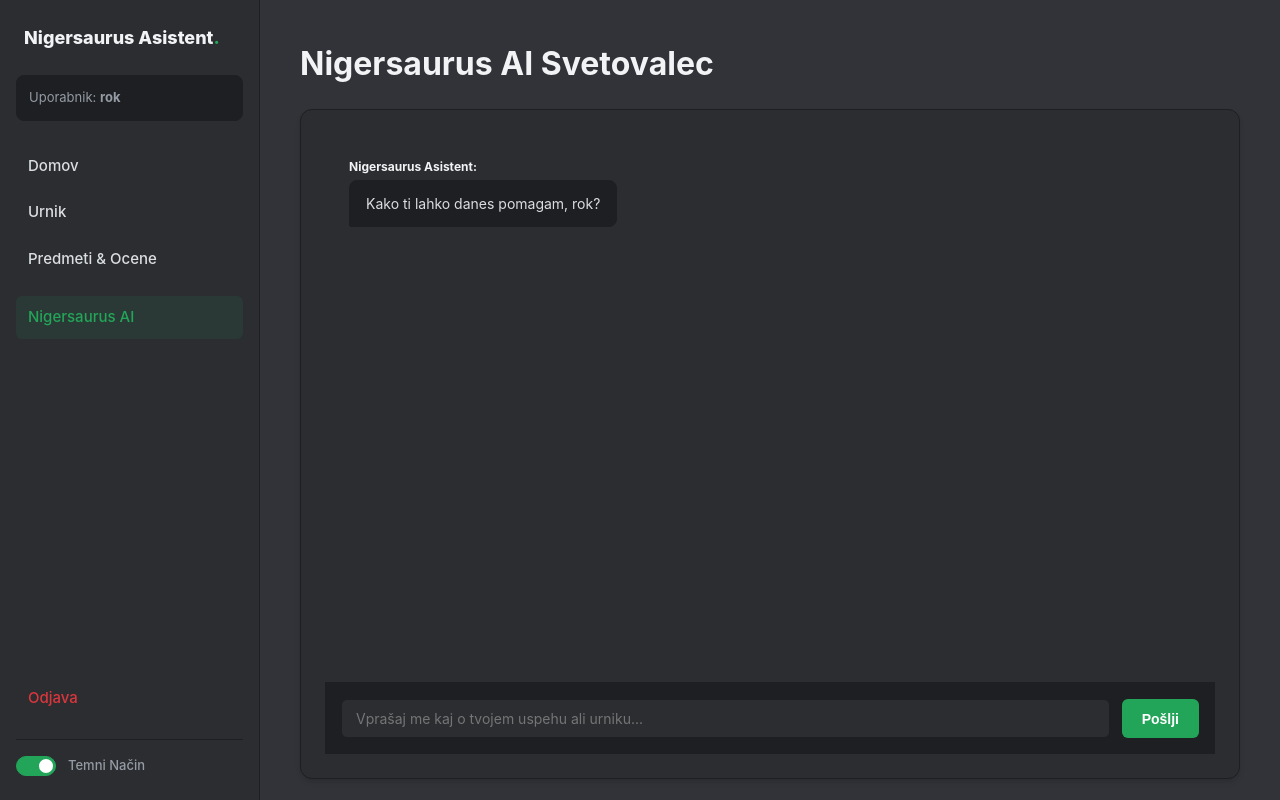
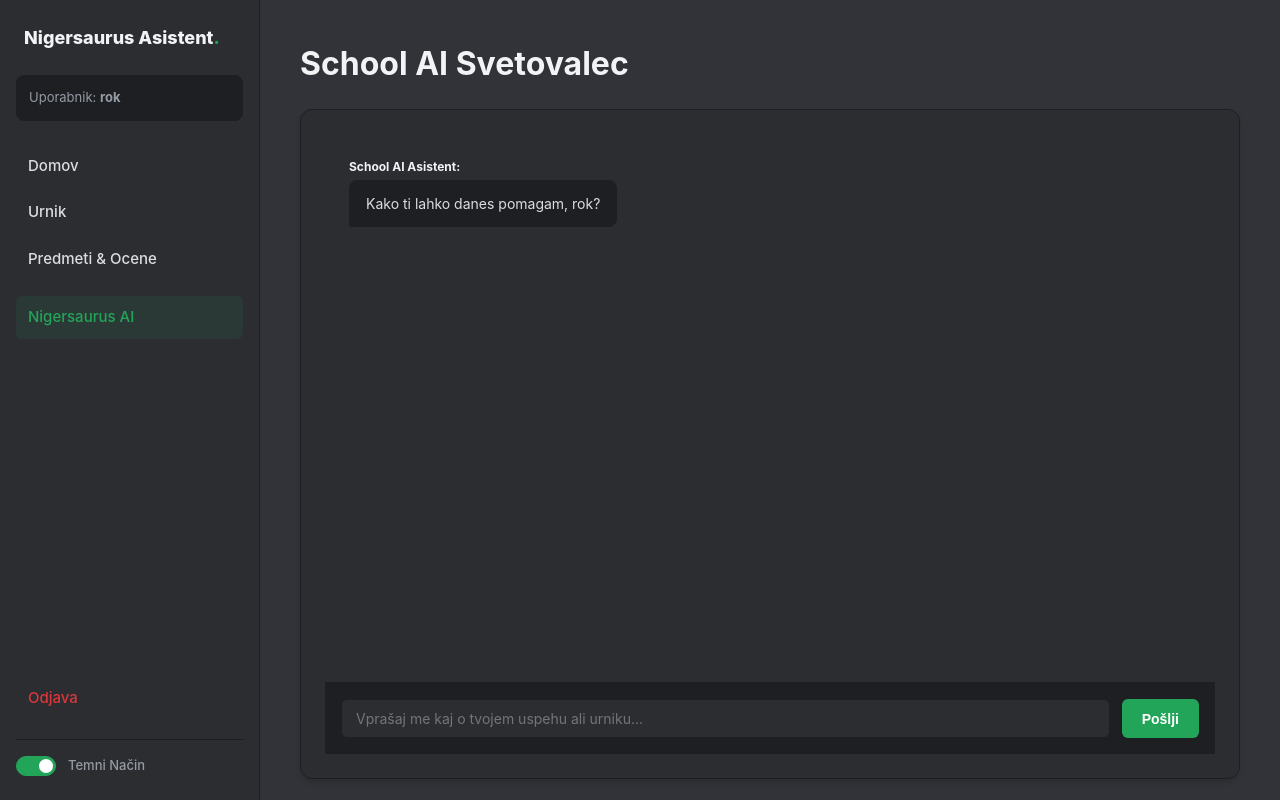
Before and after one commit to Rok777-coder/Projekt-NRP----SchoolAI-, a Flask app: page /ai-svetovalec in a window 1280 px wide. Run offline with Flask 3, Linux system fonts and the light colour scheme; a user stored in the database is signed in; data comes from the database, SQL or seed files in the repository.

Commit message:
Update ai_svetovalec.html

```diff
--- a/templates/ai_svetovalec.html
+++ b/templates/ai_svetovalec.html
@@ -1,6 +1,6 @@
 {% extends 'base.html' %}
 {% block content %}
-<h1>Nigersaurus AI Svetovalec</h1>
+<h1>School AI Svetovalec</h1>
 
 <style>
     .ai-message p strong { color: var(--accent); font-weight: bold; }
@@ -37,7 +37,7 @@
     <div class="chat-box" id="chatBox">
         {% if not zgodovina %}
             <div class="message ai-message">
-                <strong>Nigersaurus Asistent:</strong>
+                <strong>School AI Asistent:</strong>
                 <p>Kako ti lahko danes pomagam, {{ session['username'] }}?</p>
             </div>
         {% endif %}
@@ -45,7 +45,7 @@
         {% for chat in zgodovina %}
             <div class="message {% if chat.vloga == 'user' %}user-message{% else %}ai-message{% endif %}" id="msg-{{ chat.id }}">
                 <div class="message-header">
-                    <strong>{% if chat.vloga == 'user' %}Ti:{% else %}Nigersaurus Asistent:{% endif %}</strong>
+                    <strong>{% if chat.vloga == 'user' %}Ti:{% else %}School AI Asistent:{% endif %}</strong>
                     <form action="{{ url_for('izbrisi_sporocilo', id=chat.id) }}" method="POST" style="display:inline;">
                         <button type="submit" class="delete-chat-msg">Briši</button>
                     </form>
@@ -55,7 +55,7 @@
         {% endfor %}
 
         <div class="message ai-message" id="typingIndicator" style="display: none;">
-            <strong>Nigersaurus Asistent:</strong>
+            <strong>School AI Asistent:</strong>
             <div class="typing-indicator">
                 <span></span><span></span><span></span>
             </div>
@@ -118,7 +118,7 @@
                  dodajSkritoFormo(zadnjeUserSporocilo, data.user_id);
             }
 
-            appendMessage('ai', 'Nigersaurus Asistent:', data.odgovor, data.ai_id);
+            appendMessage('ai', 'School AI Asistent:', data.odgovor, data.ai_id);
         })
         .catch(() => {
             indicator.style.display = 'none';
```
